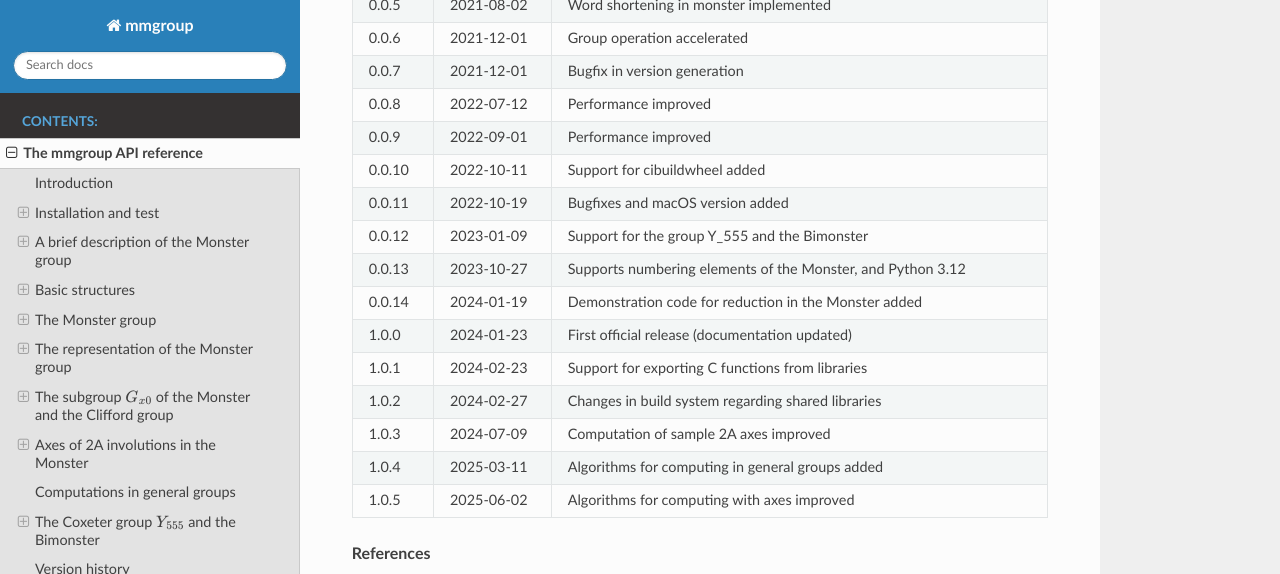
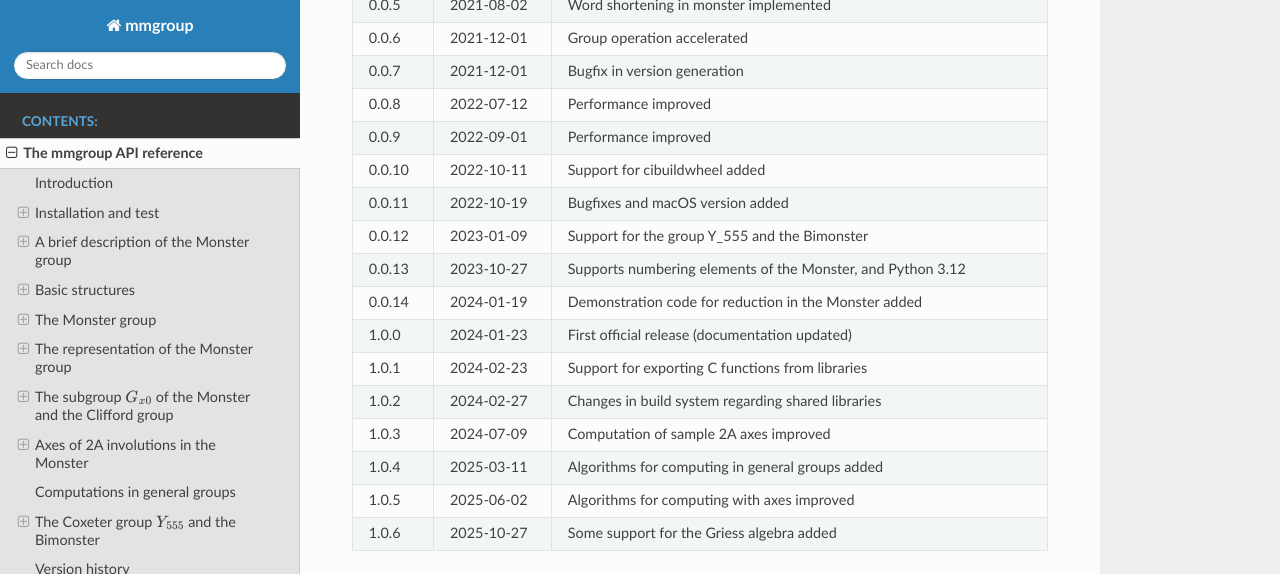
Before and after one commit to Martin-Seysen/mmgroup, a Sphinx documentation site: the page built from docs/source/api.rst, in a window 1280 px wide and 900 px high, scrolled down 43150 px, cut to the strip 0-574 px from the top of the window. Built offline with Sphinx 7.4.7 and the Read the Docs theme 3.1.0, drawn with Linux system fonts in a browser that asks for light colours; cross-references to code outside the pages are shown as plain code; the version number is read from the project's files by our own code.

Commit message:
Version 1.0.6

```diff
--- a/docs/source/api.rst
+++ b/docs/source/api.rst
@@ -616,6 +616,11 @@ Version history
      - 2025-06-02
      - Algorithms for computing with axes improved
 
+   * - 1.0.6
+     - 2025-10-27
+     - Some support for the Griess algebra added
+
+
 
 
 .. only:: html
--- a/setup.py
+++ b/setup.py
@@ -2,7 +2,8 @@
 # History
 ####################################################################
 
-VERSION = '1.0.5' # 2025-06-02. Algorithms for computing with axes improved
+VERSION = '1.0.6' # 2025-10-27. Some support for the Griess algebra added
+# VERSION = '1.0.5' # 2025-06-02. Algorithms for computing with axes improved
 # VERSION = '1.0.4' # 2025-03-11. Algorithms for computing in general groups added
 # VERSION = '1.0.3' # 2024-07-09. Computation of sample 2A axes improved
 # VERSION = '1.0.2' # 2024-02-27. Changes in build system regarding shared libraries
```
